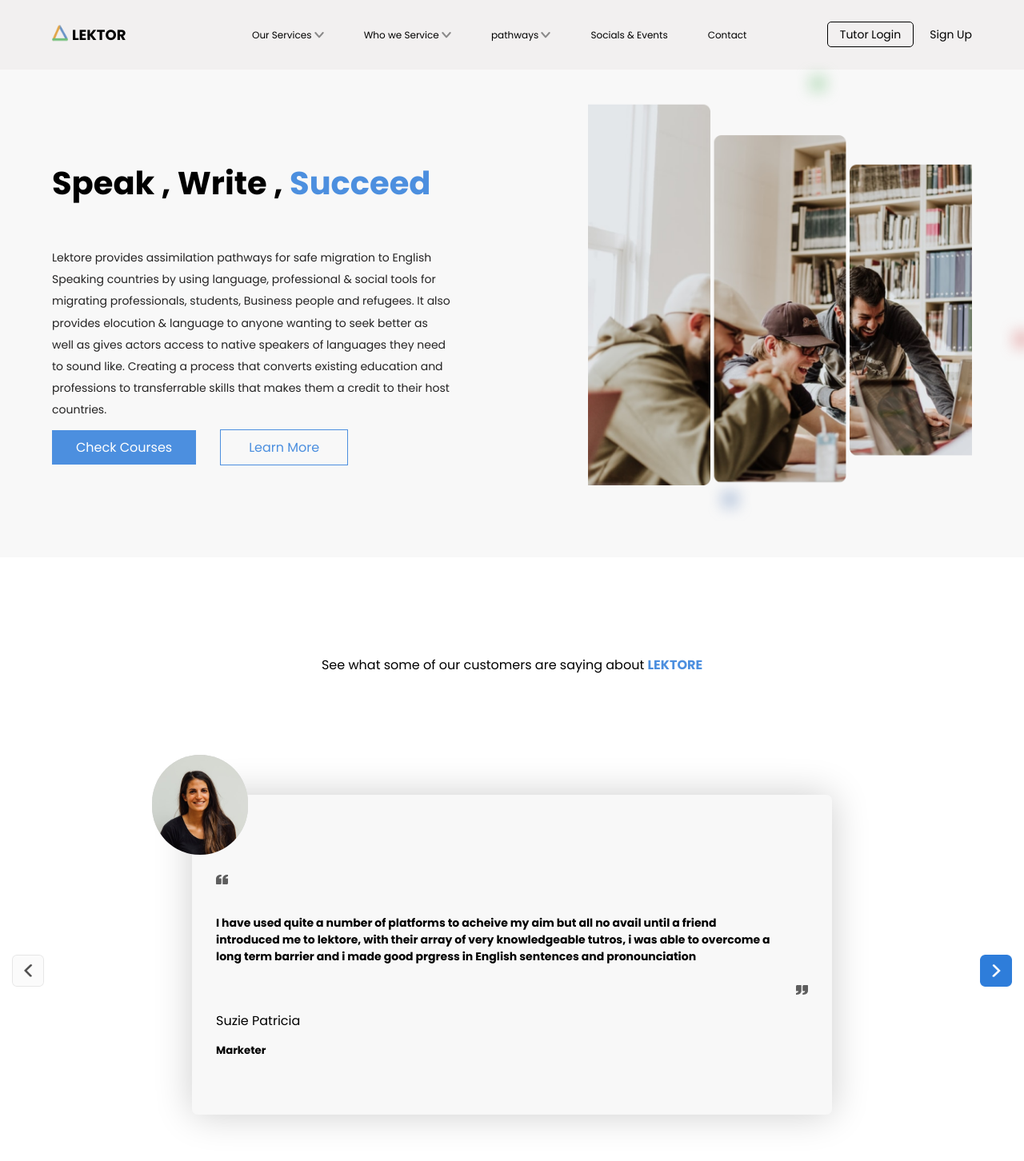
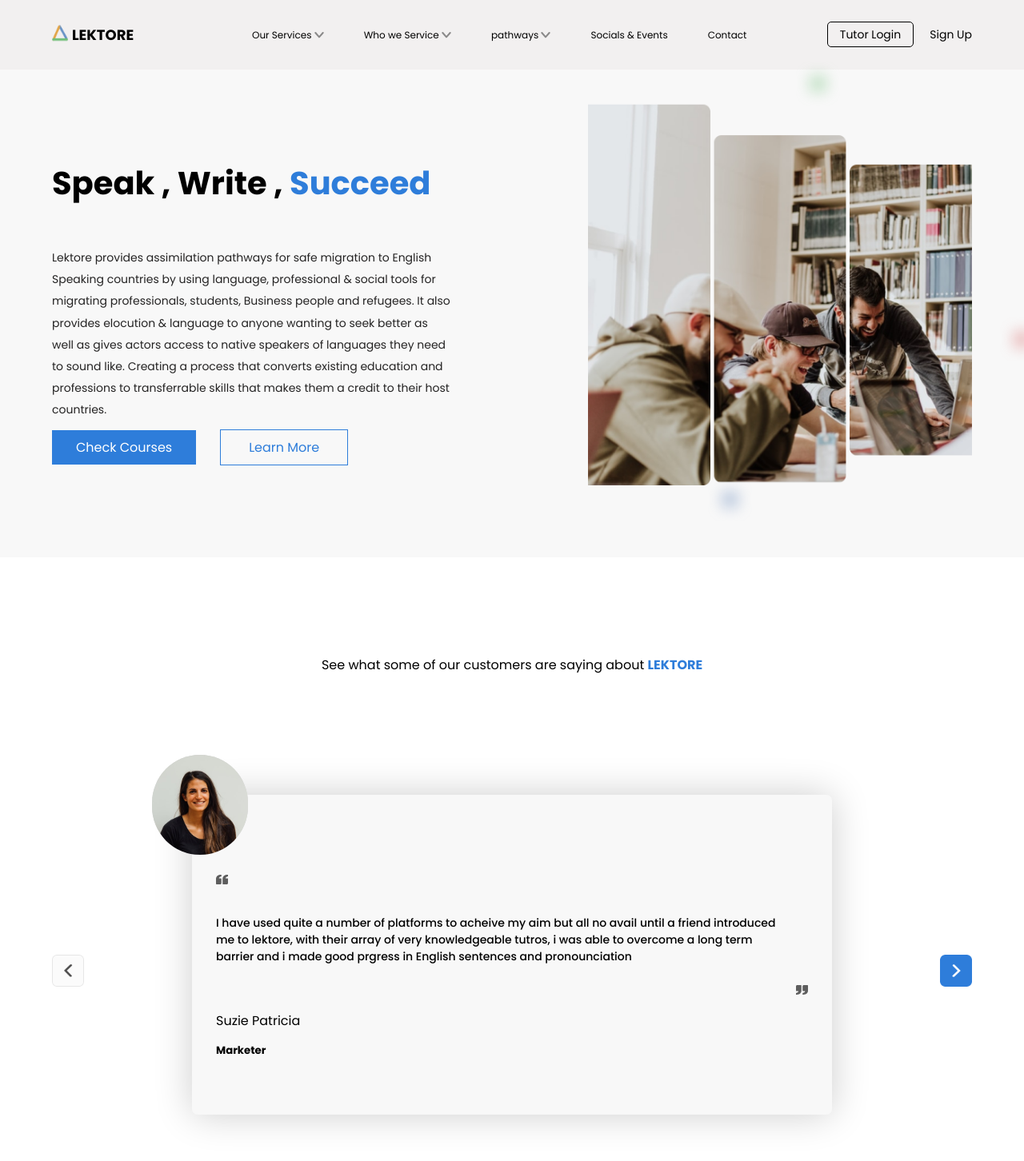
Before and after one commit to Shapati/test-git, a React (Create React App) app: page / in a window 1280 px wide. Shown: the top 1452 px of the page at 80% size. Built offline with nearby package versions, Linux system fonts and the light colour scheme.

Commit message:
added scroll to top and navbar fixes

```diff
--- a/package.json
+++ b/package.json
@@ -12,8 +12,10 @@
     "react-reveal": "^1.2.2",
     "react-router-dom": "^6.3.0",
     "react-scripts": "5.0.1",
+    "react-scroll-to-top": "^1.0.9",
+    "sass": "^1.53.0",
     "scroll-to-top": "^1.1.0",
-    "sass": "^1.53.0",
+    "surge": "^0.23.1",
     "web-vitals": "^2.1.4"
   },
   "scripts": {
--- a/src/index.css
+++ b/src/index.css
@@ -1,12 +1,13 @@
 @import url('https://fonts.googleapis.com/css2?family=Poppins:wght@400;500;600;700;900&display=swap');
 
 :root{
-  --gen-color: #4C8FDF;
+  --gen-color: #2E7DDA;
 }
 *{
   margin: 0;
   padding: 0;
   box-sizing: border-box;
+  scroll-behavior: smooth;
 }
 body {
 
--- a/src/pages/Home/Home.jsx
+++ b/src/pages/Home/Home.jsx
@@ -3,11 +3,12 @@ import { Decorator } from "./decorators/Decorator";
 import Footer from "./Footer/Footer";
 import { IntroSection } from "./IntroSection/IntroSection";
 import { Testimonials } from "./Testimonials/Testimonials";
-
+import ScrollToTop from "react-scroll-to-top";
 
 const Home = () => {
   return (
     <div>
+      <ScrollToTop top={500} color="white" style={{display: 'flex', flexDirection: 'column' , justifyContent:'center', alignItems:'center' , borderRadius:'50%',width:"60px", height:'60px' , backgroundColor:'#4C8FDF'}  }/>
       <IntroSection />
       <Decorator />
       <Testimonials />
--- a/src/pages/Home/Navabar/Navbar.jsx
+++ b/src/pages/Home/Navabar/Navbar.jsx
@@ -50,7 +50,7 @@ export const Navbar = () => {
         <div className="nav-left">
           <img src="./assets/Frame.jpg" alt="" />{" "}
           <NavLink to="/" onClick={() => resetDrop()}>
-            LEKTOR
+            LEKTORE
           </NavLink>
         </div>
         <div className="nav-right">
--- a/src/pages/Home/Testimonials/Testimonials.css
+++ b/src/pages/Home/Testimonials/Testimonials.css
@@ -36,7 +36,7 @@
   top: 150px;
   left: 30px;
   font-size: 14px;
-  font-weight: bolder;
+  font-weight: 500;
   width: 700px;
 }
 
@@ -71,16 +71,19 @@
 .previous {
   transform: translate(0%, 50%);
 }
-.next img {
+.next img,
+.previous img  {
   width: 40px;
   height: 40px;
   cursor: pointer;
+  transition: .2s ease-out;
 }
-.previous img {
-  width: 40px;
-  height: 40px;
-  cursor: pointer;
+.next img:hover,
+.previous img:hover{
+  transform: scale(1.2);
+  transition: .2s ease-in-out;
 }
+
 .circle-container {
   display: flex;
   justify-content: space-between;
@@ -94,3 +97,20 @@
   border-radius: 50px;
   transition: .4s ease-in-out;
 }
+
+
+@media screen and (max-width: 1600px) {
+  .testimonial{
+    width: 1350px;
+  }
+}
+@media screen and (max-width: 1500px) {
+  .testimonial{
+    width: 1250px;
+  }
+}
+@media screen and (max-width: 1400px) {
+  .testimonial{
+    width: 1150px;
+  }
+}
--- a/src/pages/Login/Login.css
+++ b/src/pages/Login/Login.css
@@ -4,13 +4,13 @@
   background-color: rgba(0, 0, 0, 0.5);
   background: url("../../assets/loginback.jpg") no-repeat center center/cover;
   padding: 50px 0px 50px 0px;
-  height: 100vh;
+  height: 120vh;
 }
 .container-back {
   position: absolute;
   background: rgba(0, 0, 0, 0.5);
   width: 100vw;
-  height: 100vh;
+  height: 120vh;
   top: 0;
 }
 .form-group {
@@ -30,7 +30,7 @@
   justify-content: center;
   align-items: center;
   width: 550px;
-  height: 610px;
+  height: 650px;
   margin: 50px auto;
   background: #fcfcfc;
   border-radius: 7px;
@@ -46,6 +46,9 @@
 .login p:nth-child(2) {
   margin-bottom: 30px;
 }
+.login p:nth-child(3){
+  margin-bottom: 30px;
+}
 .login span {
   font-weight: bolder;
 }
@@ -56,13 +59,14 @@
 }
 .login a:nth-child(6) {
   transform: translate(80px, 10px);
+  font-weight: 500;
 }
 .login label {
   display: block;
   margin-top: 20px;
   color: #2f2e2e;
   margin-bottom: 5px;
-  font-weight: bolder;
+  font-weight: 500;
 }
 .login input {
   height: 40px;
@@ -85,7 +89,7 @@
   color: white;
   font-size: 15px;
   font-weight: bolder;
-  margin: 80px 0px 40px 0px;
+  margin: 60px 0px 40px 0px;
   cursor: pointer;
 }
 .lines {
```
Also changed, not shown: 1 other file (tests, documents, lock files or other folders).
